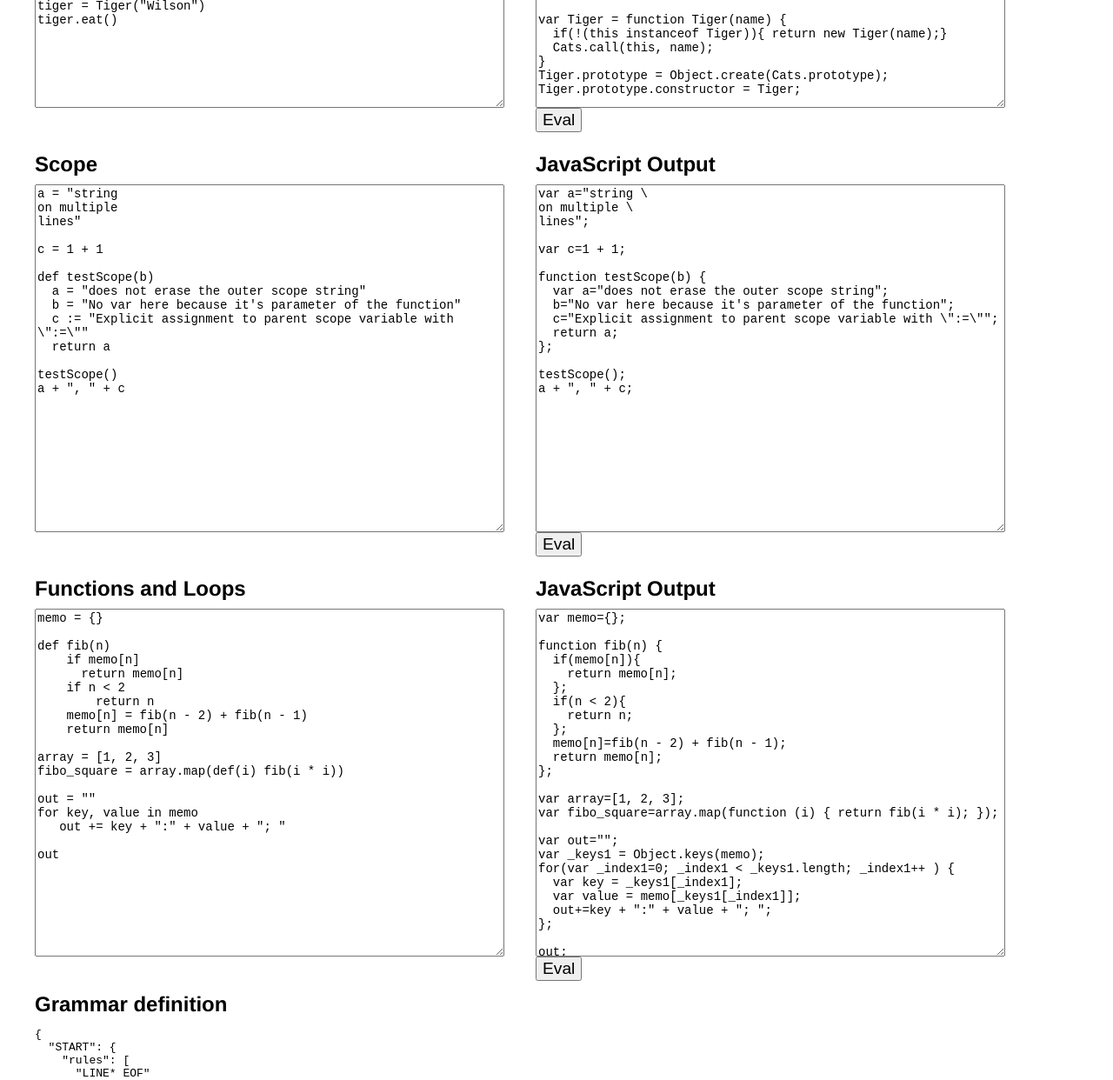
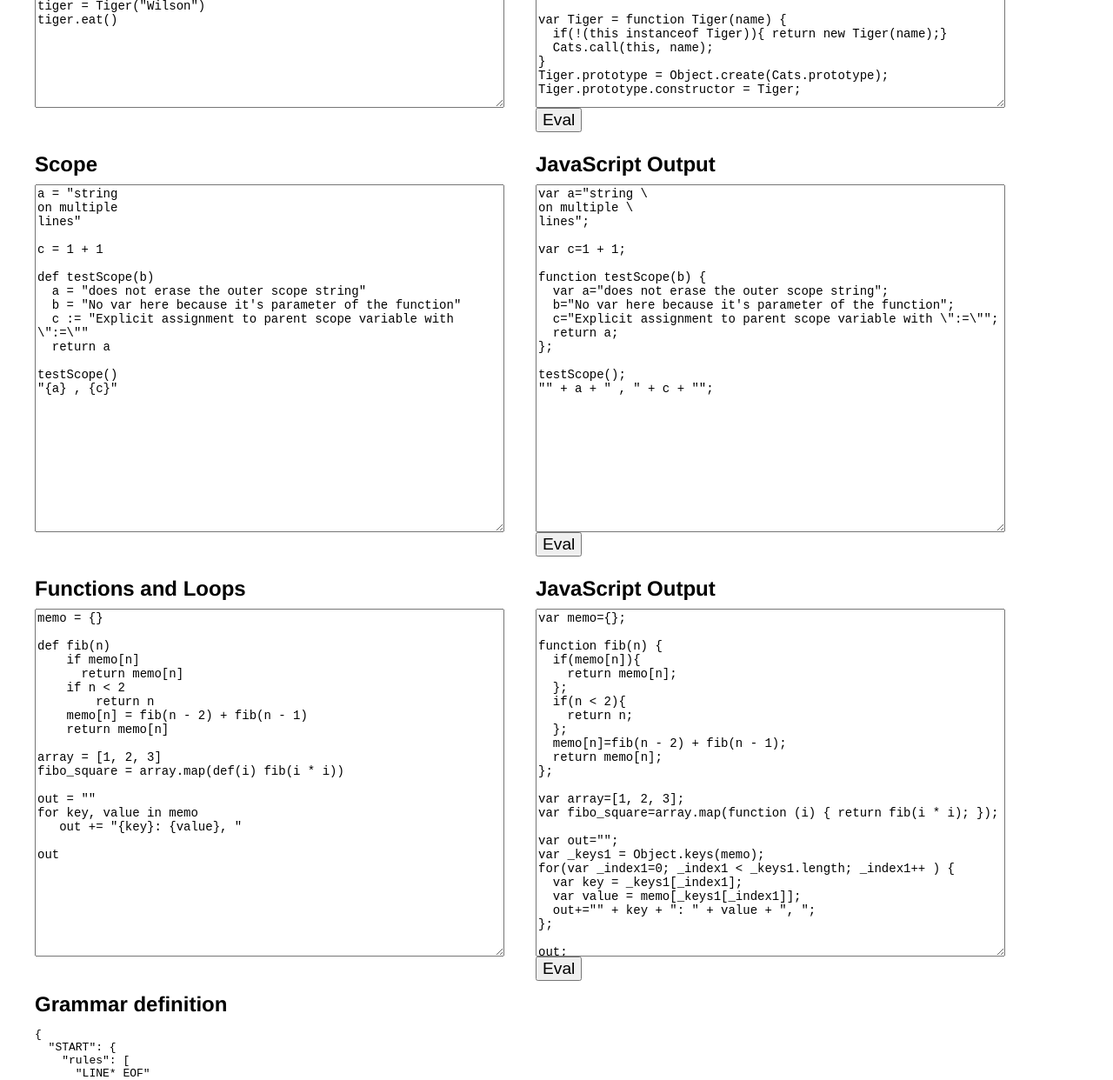
Before and after one commit to batiste/CokeScript, a website: page index.html in a window 1280 px wide. Shown: the part 733-1975 px from the top of the page at 87% size. Drawn offline with Linux system fonts and the light colour scheme.

Commit message:
Use string interpolation in the examples

```diff
--- a/index.html
+++ b/index.html
@@ -115,7 +115,7 @@ def testScope(b)
   return a
 
 testScope()
-a + ", " + c
+"{a} , {c}"
 </textarea>
 
 <pre class="error" style=""></pre>
@@ -154,7 +154,7 @@ fibo_square = array.map(def(i) fib(i * i))
 
 out = ""
 for key, value in memo
-   out += key + ":" + value + "; "
+   out += "{key}: {value}, "
 
 out
 </textarea>
```
